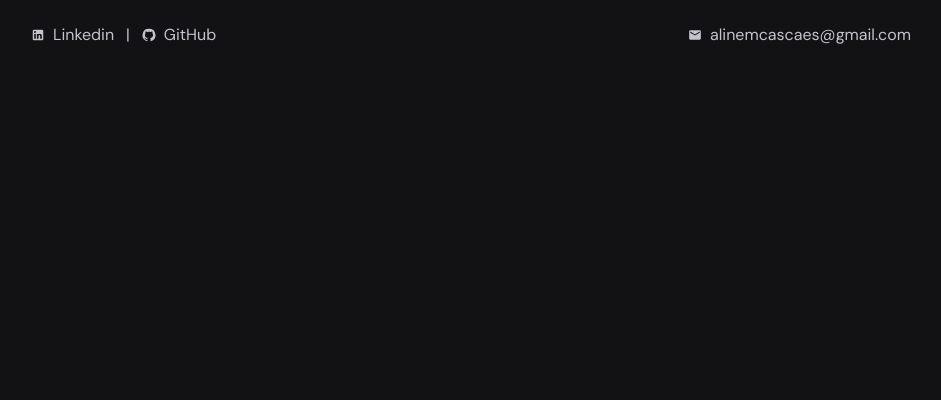
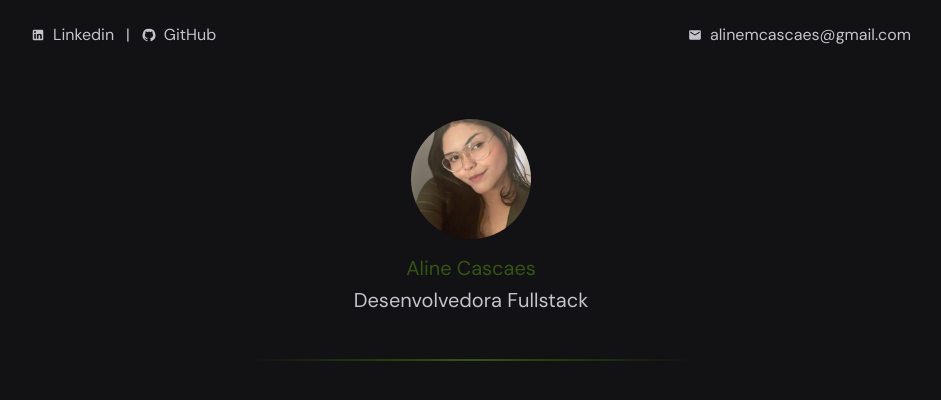
Before and after one commit to alinecascaes/portfolio, a React (Vite) app: page / in a window 1280 px wide. Shown: the top 400 px of the page, without its empty margins (169-1110 px from the left). Built offline with nearby package versions, Linux system fonts and the light colour scheme.

Commit message:
feat: create-profilecard-component

```diff
--- a/src/app/App.tsx
+++ b/src/app/App.tsx
@@ -1,9 +1,11 @@
 import { ThemeProvider } from "styled-components";
 import { themes } from "../styles/Theme";
+import { GlobalStyles } from "../styles/Globals";
+import { ProfileCard } from "../components/ProfileCard";
 import { Header } from "../components/Header";
+import avatar from  "../assets/img/avatar.jpeg";
 
 import * as S from "./App.styles";
-import { GlobalStyles } from "../styles/Globals";
 
 export function App() {
   return (
@@ -12,6 +14,7 @@ export function App() {
         <Header />
 
         <S.AboutInfoContainer>
+          <ProfileCard avatar={avatar} />
         </S.AboutInfoContainer>
         <GlobalStyles />
       </S.PageWrapper>
--- /dev/null
+++ b/src/components/ProfileCard/index.tsx
@@ -0,0 +1,18 @@
+import { HtmlHTMLAttributes } from "react";
+
+import * as S from "./style";
+
+interface ProfileCardProps extends HtmlHTMLAttributes<HTMLImageElement> {
+    avatar: string;
+}
+
+export function ProfileCard({ avatar, ...props }: ProfileCardProps) {
+    return (
+        <S.ProfileCardWrapper>
+            <S.ProfileImage src={avatar} {...props}/>
+            <S.ProfileParagraph><span>Aline Cascaes</span></S.ProfileParagraph>
+            <S.ProfileParagraph>Desenvolvedora Fullstack</S.ProfileParagraph>
+            <S.Divider />
+        </S.ProfileCardWrapper>
+    );
+}
--- /dev/null
+++ b/src/components/ProfileCard/style.ts
@@ -0,0 +1,59 @@
+import styled from "styled-components";
+
+export const ProfileCardWrapper = styled.div`
+    display: flex;
+    flex-direction: column;
+    align-items: center;
+    color: ${({ theme }) => theme.color["gray-300"]};
+    gap: 0.375rem;
+`;
+
+export const ProfileImage = styled.img`
+    border-radius: 100%;
+    width: 6.25rem;
+    height: 6.25rem;
+    margin-bottom: 0.625rem;
+
+    @media (min-width: 668px) {
+     width: 7.5rem;
+     height: 7.5rem;
+    }
+
+    @media (min-width: 1024px) {
+        width: 7.5rem;
+        height: 7.5rem;
+    }
+`;
+
+export const ProfileParagraph = styled.p`
+    color: ${({ theme }) => theme.color["gray-300"]};
+
+    & span {
+        color: ${({ theme }) => theme.color["lime-900"]};
+        font-weight: 400;
+    }
+
+    @media (min-width: 668px) {
+     font-size: 1.125rem;
+    }
+
+    @media (min-width: 1024px) {
+     font-size: 1.25rem;
+    }
+`;
+
+export const Divider = styled.hr`
+    border: none;
+    width: 50%;
+    height: 0.125rem;
+    background: linear-gradient(to right, transparent, ${({ theme }) => theme.color["lime-900"]}, transparent);
+    margin-top: 2.5rem;
+
+    @media (min-width: 668px) {
+        max-width: calc(100% - 10px);
+    }
+
+    @media (min-width: 1024px) {
+        max-width: calc(100% - 10px);
+    }
+`;
```
Also changed, not shown: src/assets/img/avatar.jpeg (added).
